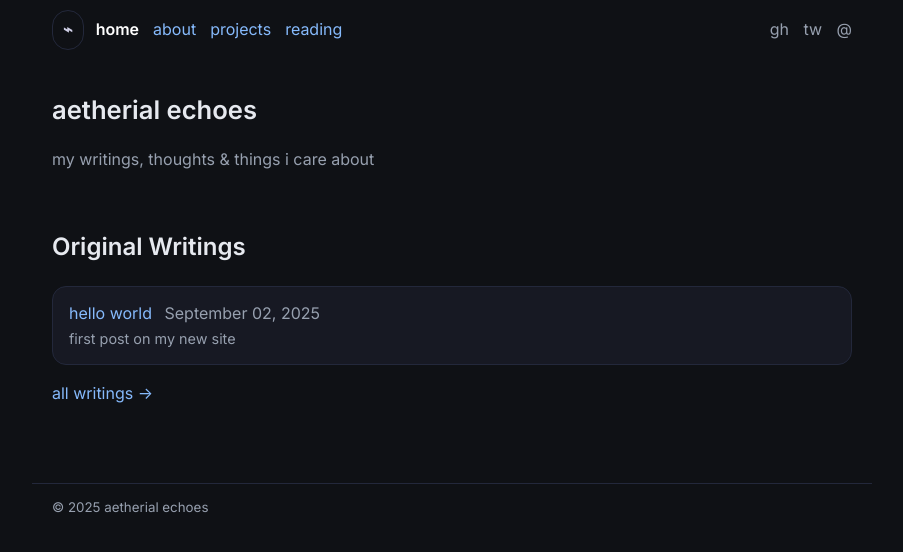
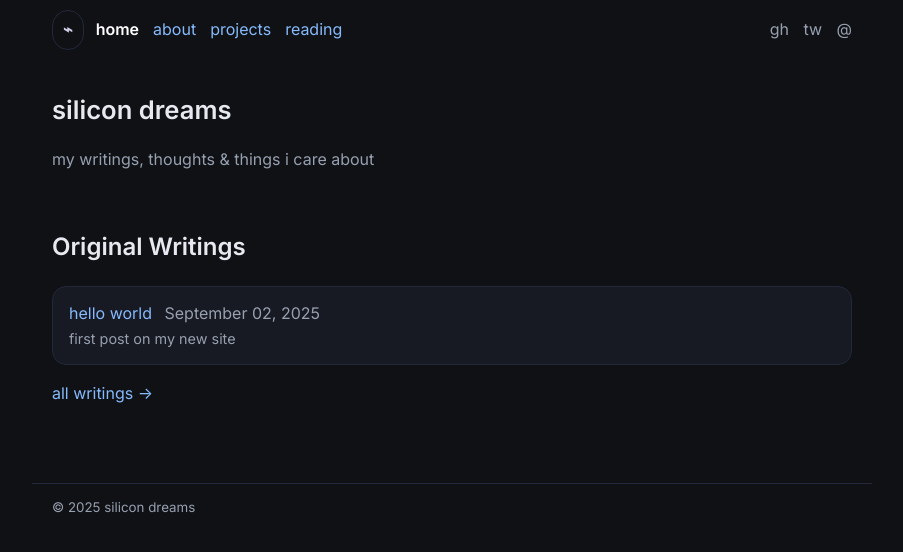
Before and after one commit to LAK3SHORE/cris.github.io, a Jekyll site: the page built from index.md, in a window 1280 px wide. Shown: the top 552 px of the page, without its empty margins (188-1091 px from the left). Built offline with Jekyll 4.4.1, drawn with Linux system fonts in a browser that asks for light colours; part of the change alters nothing that is shown.

Commit message:
Update site title and social media links

```diff
--- a/_config.yml
+++ b/_config.yml
@@ -1,7 +1,7 @@
-title: aetherial echoes
+title: silicon dreams
 description: my writings, thoughts & things i care about
 baseurl: ""        # keep empty for user.github.io root
-url: "https://your-username.github.io"
+url: "https://lak3shore.github.io"
 theme: null        # we’ll use our own layout
 markdown: kramdown
 permalink: /:categories/:title/
@@ -16,7 +16,6 @@ nav:
 
 # Socials (optional)
 social:
-  github:  your-username
-  twitter: ""
-  instagram: ""
-  email: you@example.com
+  github:  LAK3SHORE
+  twitter: "@crisdotipynb"
+  email: essal.cristobal@gmail.com
```
